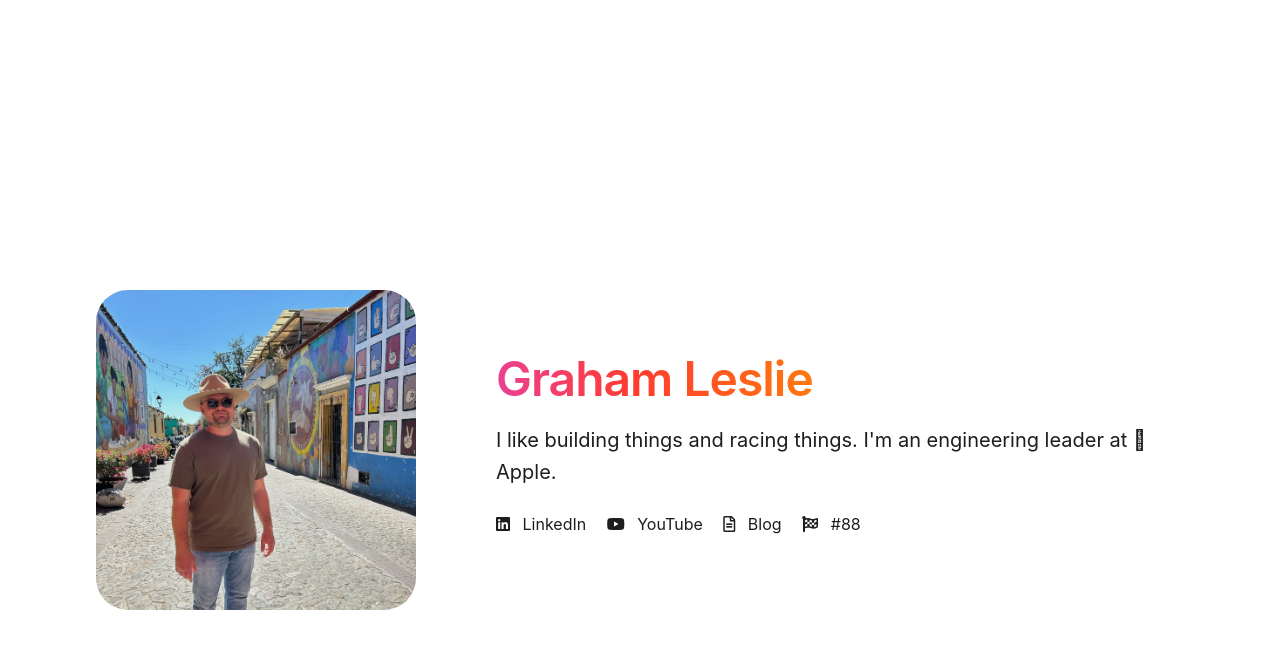
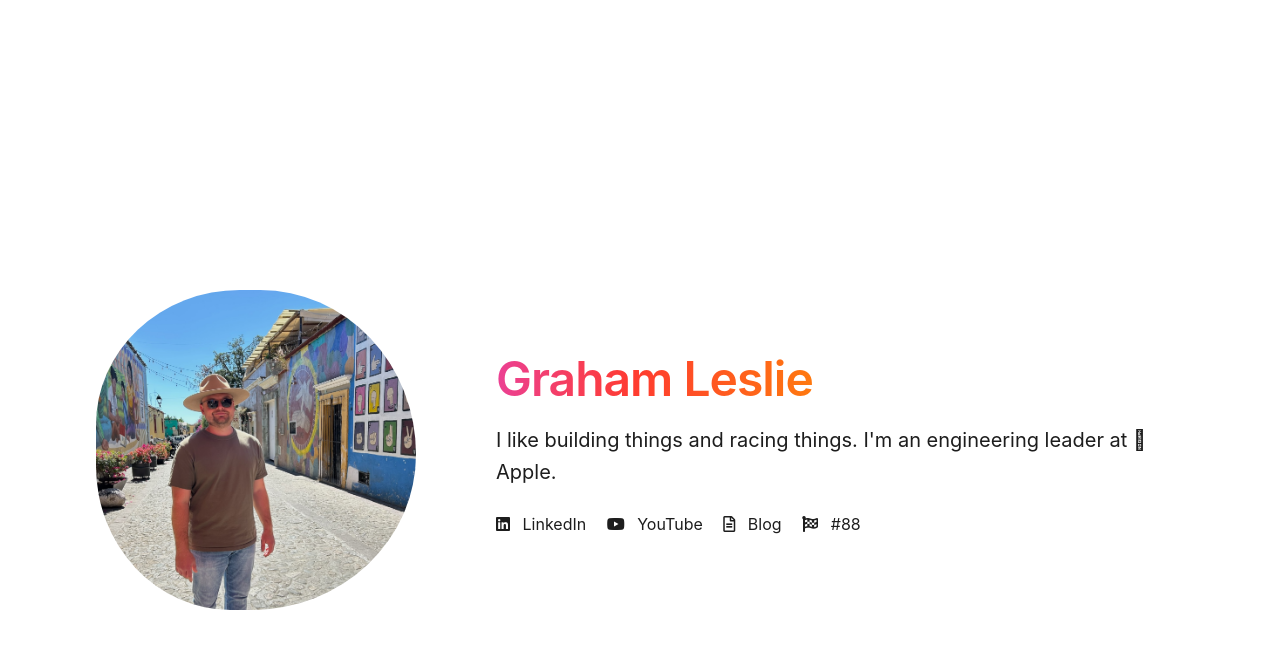
Before and after one commit to grahamleslie/grahamleslie.github.io, a Jekyll site: the page built from index.markdown, in a window 1280 px wide. Shown: the top 649 px of the page. Built offline with Jekyll 4.4.1, drawn with Linux system fonts in a browser that asks for light colours; nearby versions of some CDN libraries.

Commit message:
Adds effect to image

```diff
--- a/_sass/layout.scss
+++ b/_sass/layout.scss
@@ -1,4 +1,26 @@
 @import "variables";
+
+// Morphing image effect
+@keyframes morphing-shift {
+  0%,
+  100% {
+    border-radius: 45% 55% 52% 48% / 48% 45% 55% 52%;
+  }
+  25% {
+    border-radius: 50% 50% 45% 55% / 55% 50% 50% 45%;
+  }
+  50% {
+    border-radius: 55% 45% 48% 52% / 52% 48% 45% 55%;
+  }
+  75% {
+    border-radius: 48% 52% 55% 45% / 45% 55% 52% 48%;
+  }
+}
+
+.img-morphing {
+  overflow: hidden;
+  animation: morphing-shift 6s ease-in-out infinite;
+}
 
 // Home page layout
 .home {
@@ -24,8 +46,6 @@
 
 .home img {
   max-width: 20em;
-  border-radius: 32px;
-  overflow: hidden;
   text-align: center;
   justify-self: end;
 
--- a/index.markdown
+++ b/index.markdown
@@ -5,7 +5,7 @@ title: Home
 
 <div class="home">
   <img
-    class="img img-avatar"
+    class="img img-avatar img-morphing"
     src="/assets/images/me5.jpeg"
     alt="This is me."
   />
--- a/racing.markdown
+++ b/racing.markdown
@@ -3,7 +3,7 @@ layout: page
 title: "#88"
 ---
 
-![Racing](/assets/images/racing2.jpeg)
+<img class="img-morphing" src="/assets/images/racing2.jpeg" alt="Track day at Laguna Seca." />
 
 ## Competitive Results
 
```
